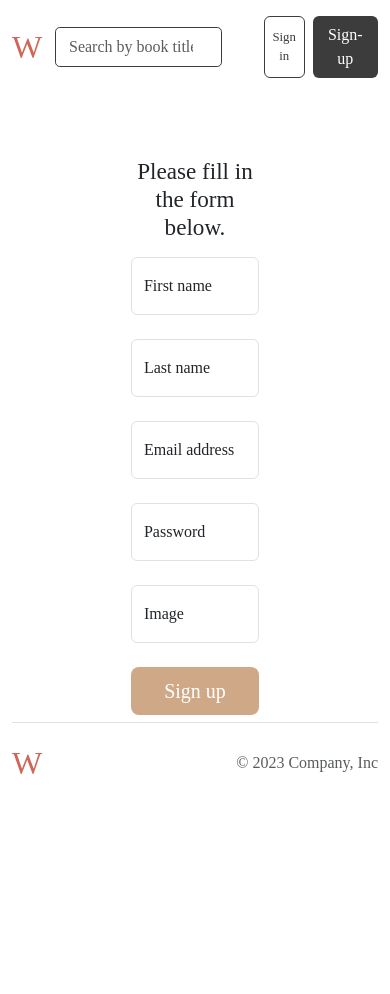
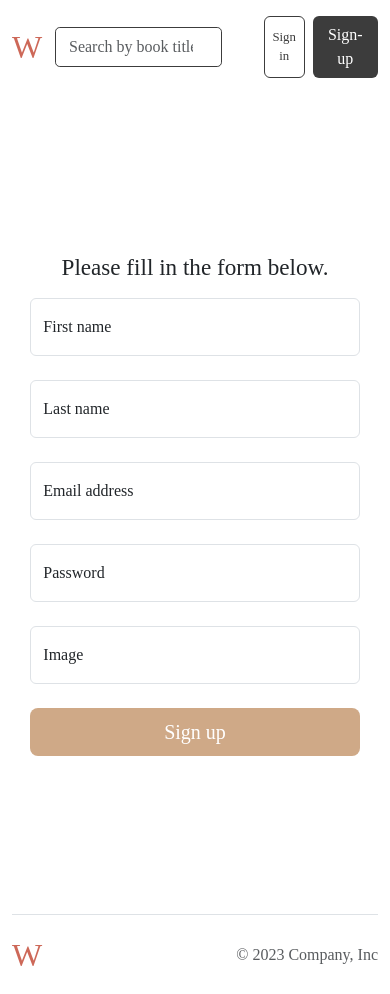
Before and after one commit to elis1386/wonderWorld, an Angular app: page /sign-up in a window 390 px wide. Before the commit the page ends 844 px from the top, so only its background shows below. Built offline with nearby package versions, Linux system fonts and the light colour scheme; a web font is replaced by a local one.

Commit message:
hotfix signUp from

```diff
--- a/src/app/pages/sign-up/sign-up.component.css
+++ b/src/app/pages/sign-up/sign-up.component.css
@@ -12,7 +12,7 @@
 }
 
 @media only screen and (max-width: 768px) {
-    .form-signin {
+  .form-signUp  {
     width: 60%;
     height: 500px;
     margin: 10rem auto;
@@ -20,11 +20,8 @@
 }
 
 @media only screen and (max-width: 425px) {
-    .form-signin {
+  .form-signUp {
     width: 90%;
-    }
-    .banklogin {
-      font-size: 1rem;
   }
   .createUser{
     margin-top: 4rem;
```
Also changed, not shown: src/app/pages/sign-up/sign-up.component.html (indentation only). Lines whose indentation alone changed are shown as unchanged.
